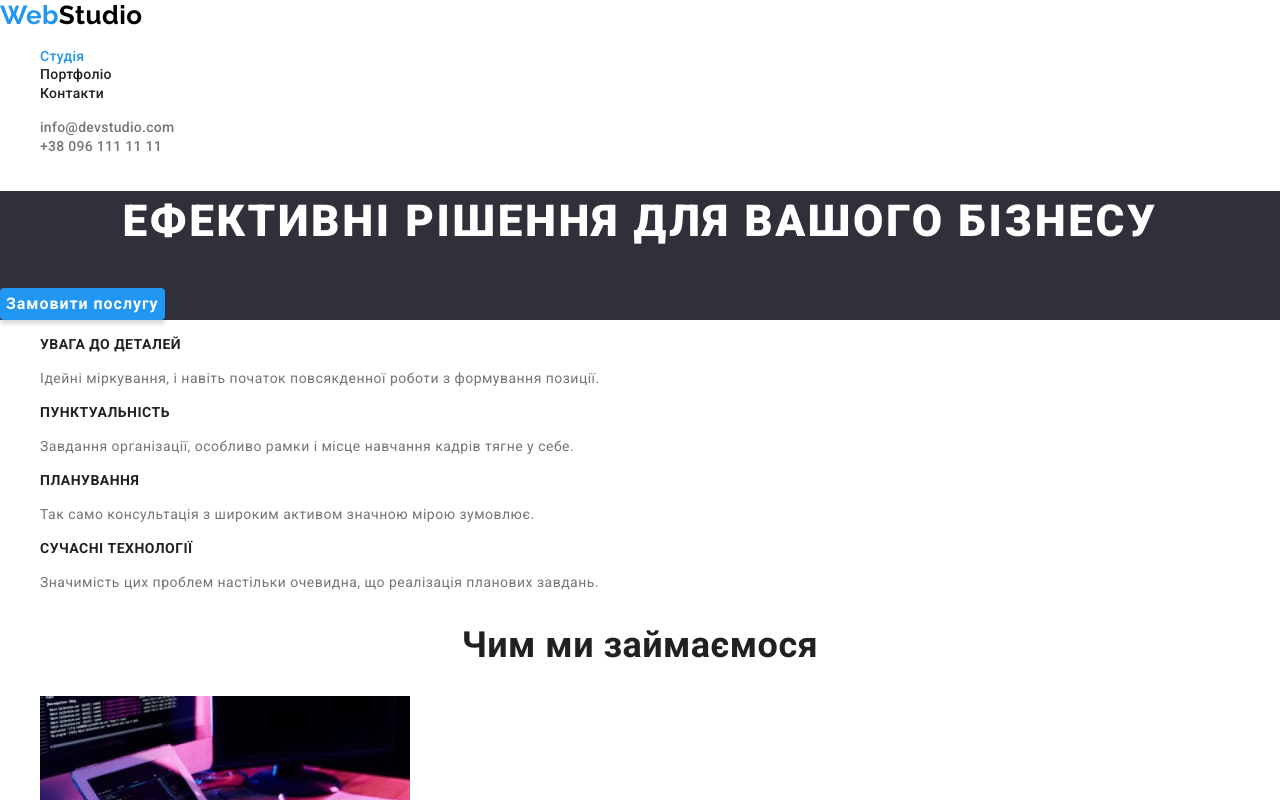
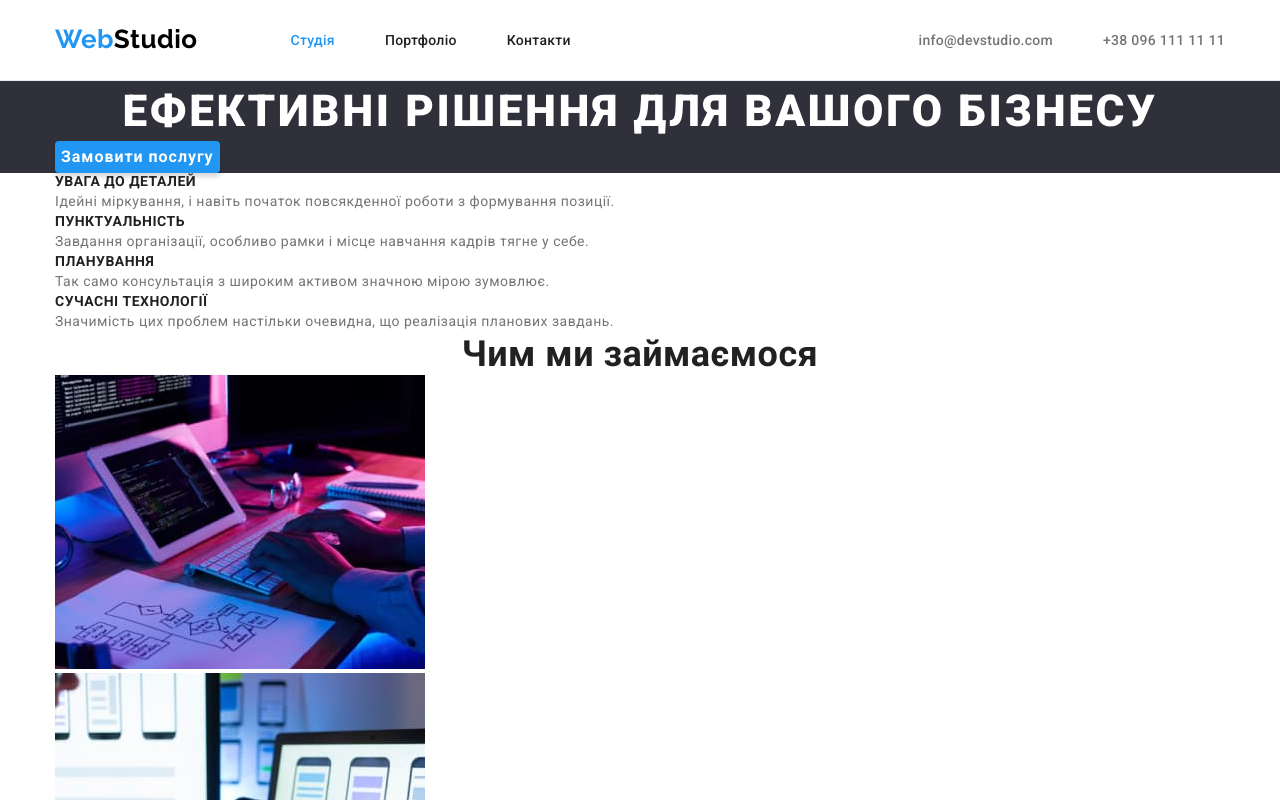
Before and after one commit to Agmund2002/goit-markup-hw-03, a plain HTML site: page index.html in a window 1280 px wide. Shown: the top 800 px of the page. Drawn offline with nearby package versions, Linux system fonts and the light colour scheme.

Commit message:
стилізував header

```diff
--- a/css/styles.css
+++ b/css/styles.css
@@ -17,14 +17,23 @@
   --accent-color: #2196f3;
   --btn-accent-color: #188ce8;
 }
+
 body {
   font-family: var(--main-font);
   color: var(--main-txt-color);
   letter-spacing: 0.03em;
 }
+
+h1,h2,h3,h4.h5,h6,p,ul {
+  margin: 0;
+	padding: 0;
+	border: 0;
+}
+
 .markers {
   list-style: none;
 }
+
 .visually-hidden {
   position: absolute;
   width: 1px;
@@ -39,6 +48,20 @@ body {
   overflow: hidden;
 }
 
+.header {
+  border-bottom: 1px solid #ececec;
+}
+
+.container {
+  width: 1200px;
+  padding: 0 15px;
+  margin: 0 auto;
+}
+
+.cont-header {
+  display: flex;
+}
+
 .logo {
   text-decoration: none;
   font-family: var(--secondary-font);
@@ -46,14 +69,22 @@ body {
   font-size: 26px;
   line-height: calc(31 / 26);
   color: var(--secondary-logo-color);
+  padding-top: 24px;
+  padding-bottom: 25px;
+  margin-right: 93px;
 }
 
 .color-logo {
   color: var(--accent-color);
 }
 
-.current-tab {
-  color: var(--accent-color);
+.nav {
+  margin-right: auto;
+}
+
+.nav-list {
+  display: flex;
+  gap: 50px;
 }
 
 .nav-list-item > a {
@@ -63,11 +94,23 @@ body {
   line-height: calc(16 / 14);
   letter-spacing: 0.02em;
   color: currentColor;
+  display: block;
+  padding-top: 32px;
+  padding-bottom: 32px;
 }
 
 .nav-list-item > a:hover,
 .nav-list-item > a:focus {
   color: var(--accent-color);
+}
+
+.current-tab {
+  color: var(--accent-color);
+}
+
+.contacts-list {
+  display: flex;
+  gap: 50px;
 }
 
 .contacts-list-item > a {
@@ -77,14 +120,17 @@ body {
   line-height: 16px;
   letter-spacing: 0.02em;
   color: var(--secondary-txt-color);
+  display: block;
+  padding-top: 32px;
+  padding-bottom: 32px;
 }
-
-/* стилізація файлу index.html */
 
 .contacts-list-item > a:hover,
 .contacts-list-item > a:focus {
   color: var(--accent-color);
 }
+
+/* стилізація файлу index.html */
 
 .order {
   background-color: var(--main-background-color);
--- a/index.html
+++ b/index.html
@@ -7,8 +7,8 @@
     <!-- modern normalize -->
     <link
       rel="stylesheet"
-      href="https://cdnjs.cloudflare.com/ajax/libs/modern-normalize/1.1.0/modern-normalize.css"
-      integrity="sha512-Y0MM+V6ymRKN2zStTqzQ227DWhhp4Mzdo6gnlRnuaNCbc+YN/ZH0sBCLTM4M0oSy9c9VKiCvd4Jk44aCLrNS5Q=="
+      href="https://cdnjs.cloudflare.com/ajax/libs/modern-normalize/1.1.0/modern-normalize.min.css"
+      integrity="sha512-wpPYUAdjBVSE4KJnH1VR1HeZfpl1ub8YT/NKx4PuQ5NmX2tKuGu6U/JRp5y+Y8XG2tV+wKQpNHVUX03MfMFn9Q=="
       crossorigin="anonymous"
       referrerpolicy="no-referrer"
     />
@@ -27,6 +27,7 @@
     <!-- хедер з лого, основною навігацією і контактною інформацією -->
     <header class="header">
       <!-- Основна навігація сайту -->
+      <div class="container cont-header">
         <a class="logo" lang="en" href="./index.html"><span class="color-logo">Web</span>Studio</a>
         <nav class="nav">
           <ul class="nav-list markers">
@@ -45,15 +46,19 @@
             <a href="tel:+380961111111">+38 096 111 11 11</a>
           </li>
         </ul>
+      </div>
     </header>
     <main class="main">
       <!-- секція з кнопкою -->
       <section class="order">
+        <div class="container">
           <h1 class="order-title">Ефективні рішення для вашого бізнесу</h1>
           <button class="order-btn" type="button">Замовити послугу</button>
+        </div>
       </section>
       <!-- перелік переваг -->
       <section class="features">
+        <div class="container">
           <h2 class="visually-hidden">Наші особливості</h2>
           <ul class="features-list markers">
             <li class="features-list-item">
@@ -73,9 +78,11 @@
               <p> Значимість цих проблем настільки очевидна, що реалізація планових завдань. </p>
             </li>
           </ul>
+        </div>
       </section>
       <!-- розділ чим ми займаємось -->
       <section class="services">
+        <div class="container">
           <h2 class="services-title">Чим ми займаємося</h2>
           <ul class="services-list markers">
             <li class="services-list-item">
@@ -103,9 +110,11 @@
               />
             </li>
           </ul>
+        </div>
       </section>
       <!-- команда -->
       <section class="team">
+        <div class="container">
           <h2 class="team-title">Наша команда</h2>
           <ul class="team-list markers">
             <li class="team-list-item">
@@ -149,10 +158,12 @@
               <p lang="en">UI Designer</p>
             </li>
           </ul>
+        </div>
       </section>
     </main>
     <!-- футер з контактною інформацією і лого -->
     <footer class="footer">
+      <div class="container">
         <a class="logo foot" lang="en" href="./index.html"
           ><span class="color-logo">Web</span>Studio</a
         >
@@ -174,6 +185,7 @@
             </li>
           </ul>
         </address>
+      </div>
     </footer>
   </body>
 </html>
```
Also changed, not shown: portfolio.html (+14 -59 lines). Lines whose indentation alone changed are shown as unchanged.
